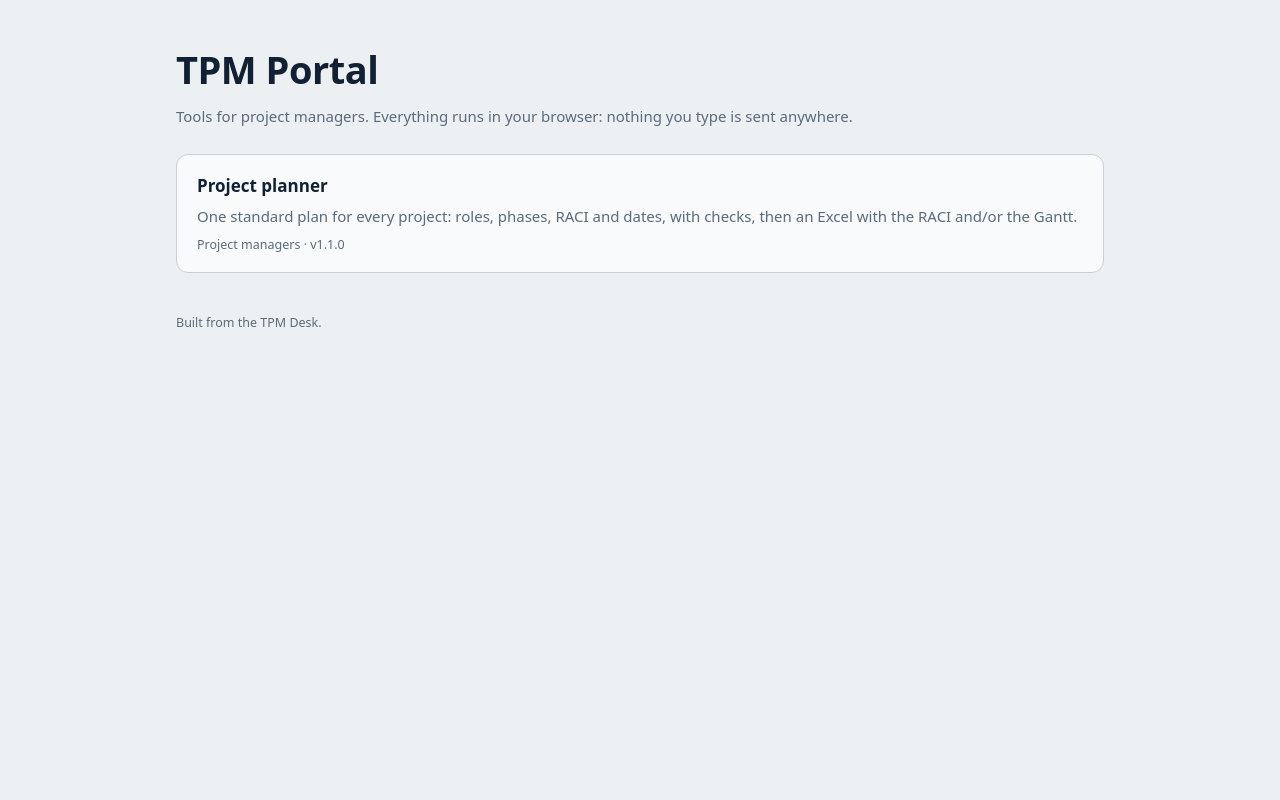
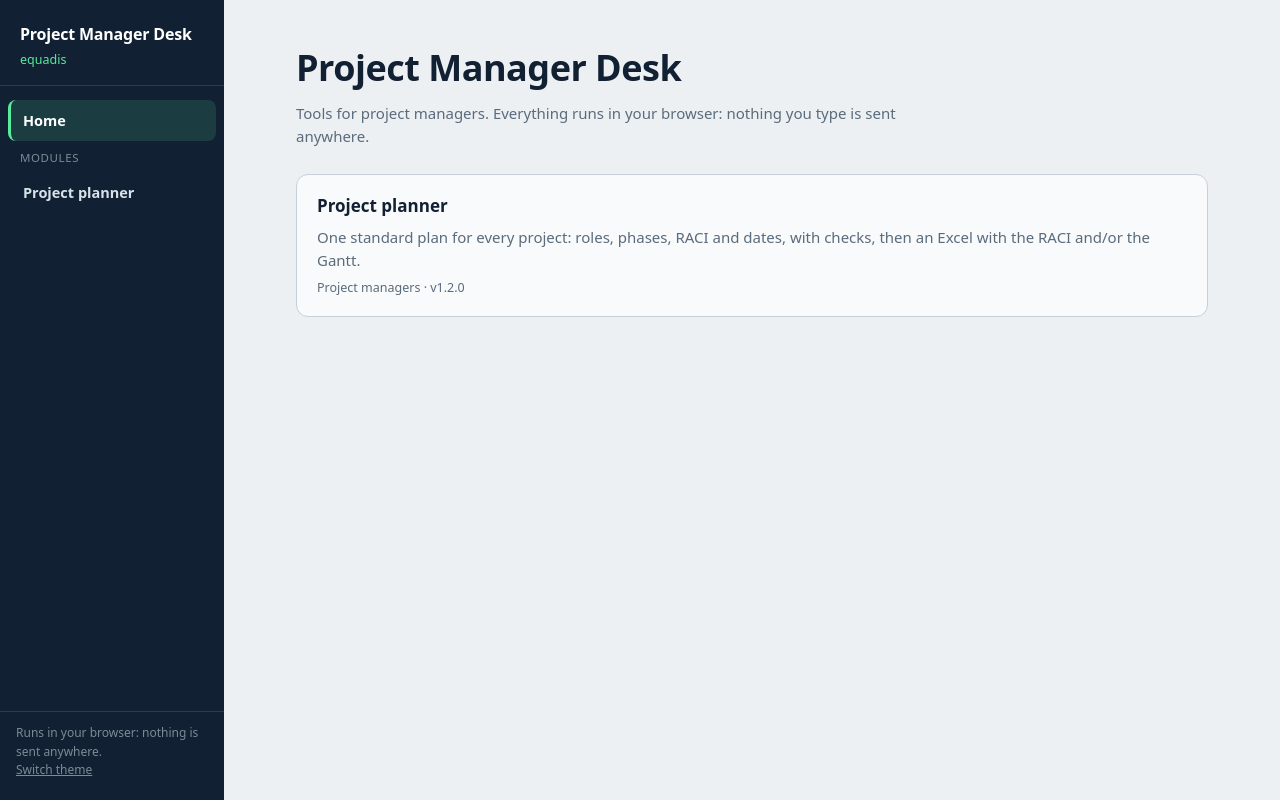
Before and after one commit to JamilJeitaniEquadis/tpm-portal, a plain HTML site: page index.html in a window 1280 px wide. Drawn offline with Linux system fonts and the light colour scheme.

Commit message:
Publish: Project planner 1.2.0

```diff
--- a/index.html
+++ b/index.html
@@ -1,17 +1,66 @@
 <!doctype html>
 <html lang="en"><head><meta charset="utf-8"><meta name="viewport" content="width=device-width, initial-scale=1">
-<title>TPM Portal</title>
+<title>Project Manager Desk</title>
 <style>
-:root{--paper:#EDF0F3;--card:#F8FAFB;--ink:#112032;--soft:#5A6B7C;--rule:#C7D0D8;--accent:#58EA9D}
-@media (prefers-color-scheme:dark){:root{--paper:#0C1620;--card:#14222F;--ink:#E4ECF2;--soft:#8FA2B3;--rule:#24384B}}
-*{box-sizing:border-box} body{margin:0;background:var(--paper);color:var(--ink);font:15px/1.55 Archivo,system-ui,-apple-system,"Segoe UI",sans-serif}
-main{max-width:960px;margin:0 auto;padding:40px 16px 64px} h1{font-size:clamp(28px,4vw,38px);margin:0 0 6px;letter-spacing:-.5px}
-p{color:var(--soft);margin:0 0 26px} .grid{display:grid;grid-template-columns:repeat(auto-fit,minmax(min(280px,100%),1fr));gap:14px}
+:root{--primary:#112032;--accent:#58EA9D;--paper:#EDF0F3;--card:#F8FAFB;--ink:#112032;--soft:#5A6B7C;--rule:#C7D0D8;--rail:#112032;--rail-ink:#D7E2EA}
+@media (prefers-color-scheme:dark){:root:not([data-theme="light"]){--paper:#0C1620;--card:#14222F;--ink:#E4ECF2;--soft:#8FA2B3;--rule:#24384B;--rail:#0A121B;--rail-ink:#CFDCE6}}
+:root[data-theme="dark"]{--paper:#0C1620;--card:#14222F;--ink:#E4ECF2;--soft:#8FA2B3;--rule:#24384B;--rail:#0A121B;--rail-ink:#CFDCE6}
+*{box-sizing:border-box} html,body{height:100%}
+body{margin:0;background:var(--paper);color:var(--ink);font:15px/1.55 Archivo,system-ui,-apple-system,"Segoe UI",sans-serif;display:flex}
+.rail{width:224px;flex:0 0 224px;background:var(--rail);color:var(--rail-ink);display:flex;flex-direction:column;height:100vh;position:sticky;top:0}
+.brand{padding:22px 20px 16px;border-bottom:1px solid rgba(255,255,255,.12);color:inherit;text-decoration:none}
+.brand b{display:block;font-size:16px;font-weight:700;color:#fff;letter-spacing:-.2px} .brand span{display:block;font-size:12.5px;color:var(--accent);margin-top:3px;font-weight:500}
+nav{padding:12px 8px;flex:1;overflow-y:auto}
+nav .lbl{font-size:11.5px;letter-spacing:.6px;text-transform:uppercase;color:#7E8A95;padding:6px 12px 4px}
+nav a{display:block;color:var(--rail-ink);text-decoration:none;font-weight:600;font-size:14.5px;padding:9px 12px;border-radius:8px;border-left:3px solid transparent;margin:2px 0}
+nav a:hover{background:rgba(255,255,255,.08)} nav a[aria-current="page"]{background:rgba(88,234,157,.14);border-left-color:var(--accent);color:#fff}
+nav a:focus-visible,.foot button:focus-visible{outline:2px solid var(--accent);outline-offset:2px}
+.foot{padding:12px 16px 20px;font-size:12px;color:#7E8A95;border-top:1px solid rgba(255,255,255,.12)}
+.foot button{font:inherit;background:none;border:0;padding:0;color:#7E8A95;text-decoration:underline;cursor:pointer}
+main{flex:1;min-width:0;height:100vh;overflow:auto}
+#frame{display:block;width:100%;height:100vh;border:0}
+.home{max-width:960px;margin:0 auto;padding:40px 24px 64px} h1{font-size:clamp(28px,4vw,36px);margin:0 0 6px;letter-spacing:-.5px}
+.home p{color:var(--soft);margin:0 0 26px;max-width:70ch} .grid{display:grid;grid-template-columns:repeat(auto-fit,minmax(min(280px,100%),1fr));gap:14px}
 .card{display:flex;flex-direction:column;gap:6px;padding:18px 20px;border:1px solid var(--rule);border-radius:12px;background:var(--card);color:inherit;text-decoration:none}
 .card:hover,.card:focus-visible{border-color:var(--accent);outline:none} .card b{font-size:17px} .card span{color:var(--soft)} .card em{font-style:normal;font-size:12.5px;color:var(--soft)}
-footer{margin-top:40px;font-size:12.5px;color:var(--soft)}
+[hidden]{display:none!important}
+@media(max-width:860px){
+  body{flex-direction:column} .rail{width:auto;flex:none;height:auto;position:sticky;top:0;z-index:5;padding:10px 12px 8px}
+  .brand{border:0;padding:0 0 8px} .brand span,.foot,nav .lbl{display:none}
+  nav{display:flex;gap:6px;padding:0;overflow-x:auto} nav a{white-space:nowrap;padding:7px 12px;font-size:13.5px;border:1px solid rgba(255,255,255,.14);margin:0}
+  main{height:auto;overflow:visible} #frame{height:calc(100vh - 96px)} .home{padding:22px 16px 48px}
+}
 </style></head>
-<body><main><h1>TPM Portal</h1><p>Tools for project managers. Everything runs in your browser: nothing you type is sent anywhere.</p>
-<div class="grid">
-<a class="card" href="project-planner/index.html"><b>Project planner</b><span>One standard plan for every project: roles, phases, RACI and dates, with checks, then an Excel with the RACI and/or the Gantt.</span><em>Project managers · v1.1.0</em></a>
-</div><footer>Built from the TPM Desk.</footer></main></body></html>
+<body>
+<aside class="rail">
+  <a class="brand" href="#"><b>Project Manager Desk</b><span>equadis</span></a>
+  <nav aria-label="Modules"><a href="#" data-id="" aria-current="page">Home</a><div class="lbl">Modules</div>
+<a class="mod" href="#project-planner" data-id="project-planner" data-src="project-planner/index.html">Project planner</a>
+  </nav>
+  <div class="foot">Runs in your browser: nothing is sent anywhere.<br><button id="theme">Switch theme</button></div>
+</aside>
+<main>
+  <section class="home" id="home"><h1>Project Manager Desk</h1><p>Tools for project managers. Everything runs in your browser: nothing you type is sent anywhere.</p><div class="grid">
+<a class="card" href="#project-planner"><b>Project planner</b><span>One standard plan for every project: roles, phases, RACI and dates, with checks, then an Excel with the RACI and/or the Gantt.</span><em>Project managers · v1.2.0</em></a>
+  </div></section>
+  <iframe id="frame" title="Module" hidden></iframe>
+</main>
+<script>
+(function(){
+  var frame=document.getElementById('frame'), home=document.getElementById('home');
+  function show(){
+    var id=location.hash.slice(1), a=id && document.querySelector('nav a.mod[data-id="'+id+'"]');
+    document.querySelectorAll('nav a').forEach(function(x){ x.setAttribute('aria-current', (a ? x===a : x.dataset.id==='') ? 'page' : 'false'); });
+    if(a){ if(frame.getAttribute('src')!==a.dataset.src) frame.src=a.dataset.src; frame.title=a.textContent; frame.hidden=false; home.hidden=true; document.title=a.textContent+' · Project Manager Desk'; }
+    else { frame.hidden=true; home.hidden=false; document.title='Project Manager Desk'; }
+  }
+  window.addEventListener('hashchange', show); show();
+  var root=document.documentElement;
+  try{ var t=localStorage.getItem('pmd-theme'); if(t) root.setAttribute('data-theme',t); }catch(e){}
+  document.getElementById('theme').onclick=function(){
+    var cur=root.getAttribute('data-theme'), dark=cur ? cur==='dark' : matchMedia('(prefers-color-scheme:dark)').matches;
+    root.setAttribute('data-theme', dark?'light':'dark'); try{ localStorage.setItem('pmd-theme', dark?'light':'dark'); }catch(e){}
+  };
+})();
+</script>
+</body></html>
--- a/project-planner/module.json
+++ b/project-planner/module.json
@@ -2,7 +2,7 @@
   "id": "project-planner",
   "name": "Project planner",
   "description": "One standard plan for every project: roles, phases, RACI and dates, with checks, then an Excel with the RACI and/or the Gantt.",
-  "version": "1.1.0",
+  "version": "1.2.0",
   "entry": "index.html",
   "audience": "Project managers"
 }
```
Also changed, not shown: project-planner/index.html (+1 -1 lines), project-planner/planner.js (+23 -13 lines), 1 other file.
